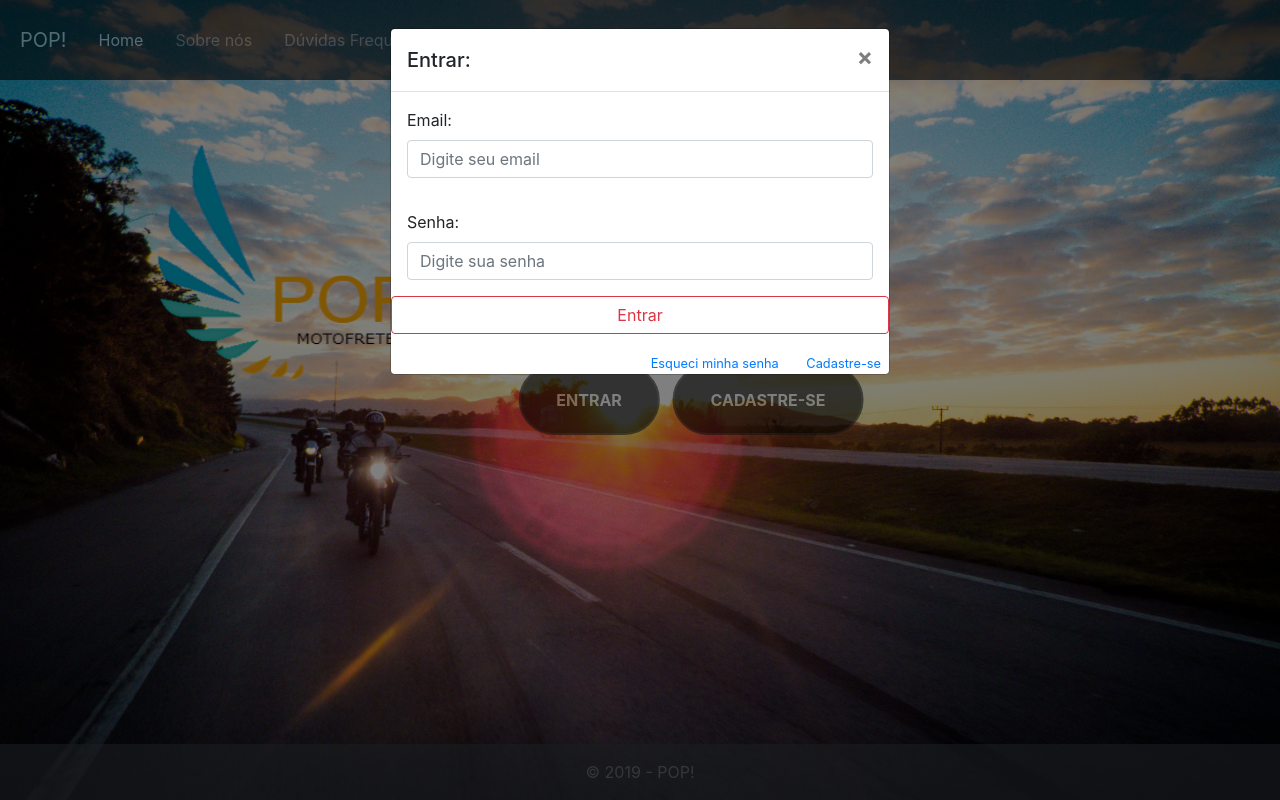
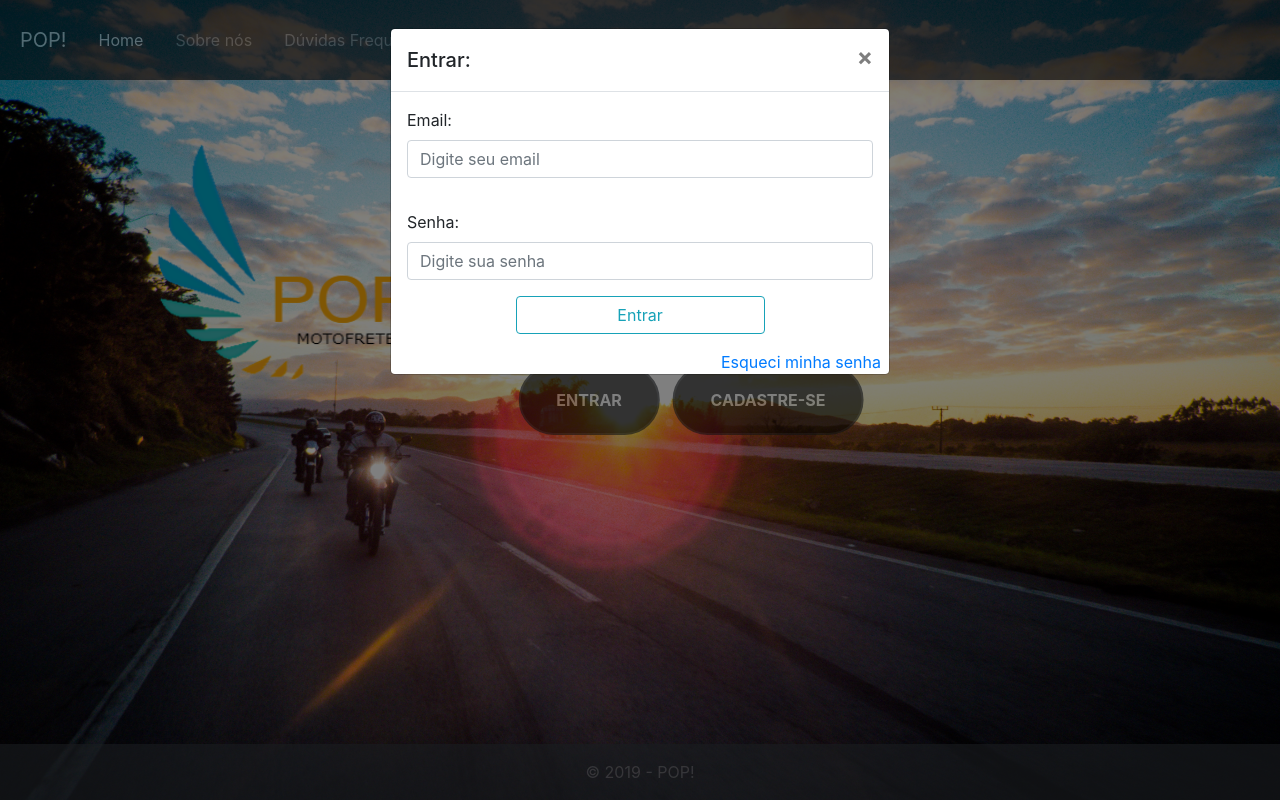
Before and after one commit to loraine-rodrigues/SitePOP, a PHP site: page /home.php in a window 1280 px wide, after a click on "ENTRAR". Run offline with PHP 8.4, Linux system fonts and the light colour scheme.

Commit message:
Add files via upload

```diff
--- a/catalogo.php
+++ b/catalogo.php
@@ -1,5 +1,5 @@
 <?php
-$title = "CATÁLOGO DE MOTOFRETISTA";
+$title = "MOTOFRETISTAS";
 
 include 'header.php';
 require 'conexao.php';
@@ -25,7 +25,7 @@ catch (PDOException $excecao) {
         </style>
 
         <div class="container text-center">
-            <h2 class="font-weight-light text-white">CATÁLOGO DE MOTOFRETISTAS</h2>
+            <h2 class="font-weight-light text-white">MOTOFRETISTAS</h2>
             <div class="container">
 
                 <?php
@@ -83,7 +83,7 @@ catch (PDOException $excecao) {
                                             <div class="row">
                                                 <div class="col">
                                                     <p>Para ver os dados do motofretista</p>
-                                                    <p>Clique <a href="/index.php">aqui</a> para efetuar login ou se cadastrar.</p>
+                                                    <p>Clique <a href="/home.php">aqui</a> para efetuar login ou se cadastrar.</p>
                                                 </div>
                                             </div>
                                         <?php } ?>
--- a/header.php
+++ b/header.php
@@ -86,7 +86,7 @@ echo '
                 <a class="nav-link" href="/termos.php">Termos de uso</a>
               </li>
               <li class="nav-item mx-2">
-                <a class="nav-link" href="/catalogo.php">Catálogo</a>
+                <a class="nav-link" href="/catalogo.php">Motofretistas</a>
               </li>
               <li class="nav-item mx-2">
                 <a class="nav-link" href="/contato.php">Contato</a>
--- a/home.php
+++ b/home.php
@@ -19,7 +19,8 @@ include 'header.php' ?>
         transform: translate(-50%, -50%);
         float: right;
         padding: 5px 20px;
-         vertical-align: middle;;
+        vertical-align: middle;
+        ;
 
     }
 
@@ -51,6 +52,12 @@ include 'header.php' ?>
     p {
 
         display: inline;
+
+    }
+
+    .btn-entrar {
+        width: 50%;
+        margin-left: 25%;
 
     }
 </style>
@@ -92,6 +99,7 @@ include 'header.php' ?>
 
         </div>
     </div>
+
     <!--Div usada para formartar o card de login -->
     <div id="modal1" class="modal fade">
         <div class="modal-dialog">
@@ -128,21 +136,21 @@ include 'header.php' ?>
             ?>
 
                 <!-- Botão entrar -->
-                <button type="submit" name="entrar" class="btn btn-outline-danger btn-block small">Entrar </button>
+                <input class="btn btn-outline-info btn-entrar" type="submit" name="entrar" value="Entrar">
+
                 </form>
 
                 <!-- Esqueci a senha-->
                 <div class="text-right mt-3">
-                    <span class="small"><a href="#">Esqueci minha senha</a> </span>
-                    <span class="small ml-4 mr-2"><a href="#" data-toggle="modal" data-target="#modal">Cadastre-se</a> </span>
+                    <span class="mr-2 md-4"><a href="#">Esqueci minha senha</a> </span>
                 </div>
             </div>
         </div>
     </div>
 
-
 </div>
 
 
 
+
 <?php include 'footer.php' ?>
```
